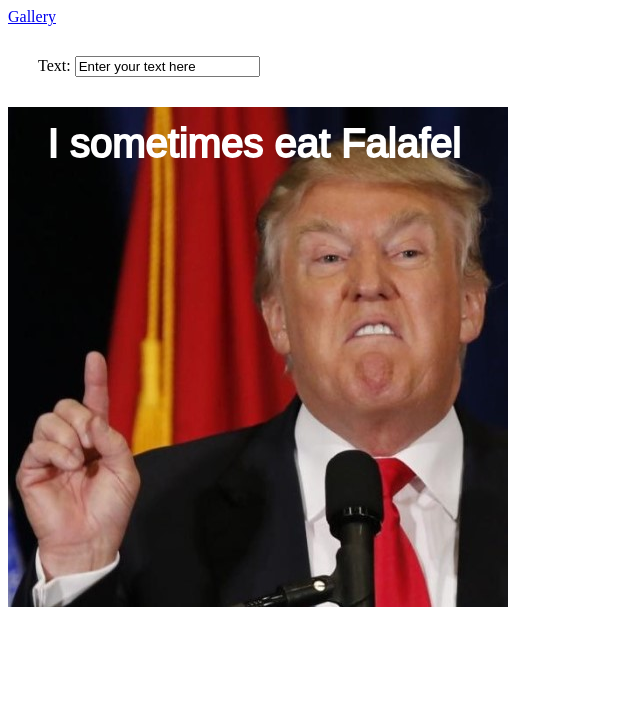
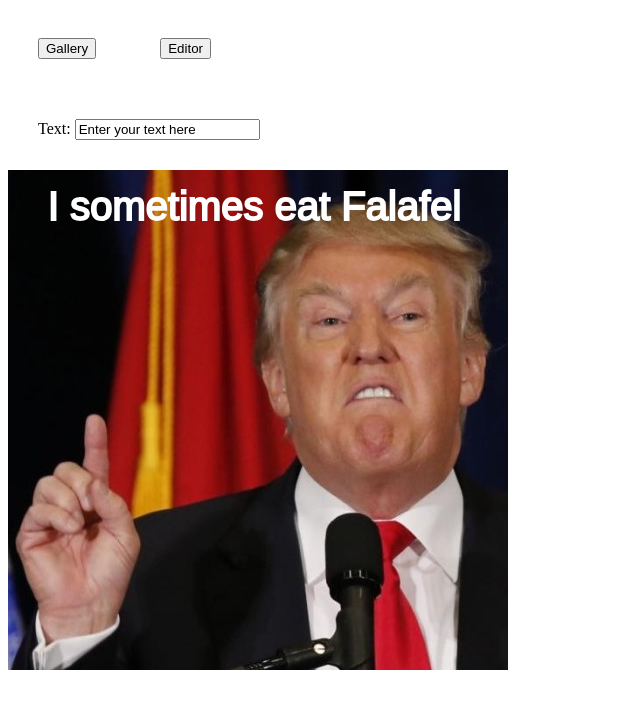
Before and after one commit to InbalPrital/MemeApp, a plain HTML site: page index.html in a window 1280 px wide. Shown: the whole page, without its empty margins (0-640 px from the left). Drawn offline with Linux system fonts and the light colour scheme.

Commit message:
my forth commit

```diff
--- a/css/main.css
+++ b/css/main.css
@@ -2,7 +2,7 @@
   background-color: rgb(186, 181, 181);
 }
 
-.editor {
+.user-settings {
   margin: 30px;
 }
 
@@ -13,3 +13,11 @@
 .go-to-editor {
   margin: 30px;
 }
+
+.gallery {
+  display: none;
+}
+
+.btn {
+  margin: 30px;
+}
--- a/index.html
+++ b/index.html
@@ -8,8 +8,11 @@
     <link rel="stylesheet" href="css/main.css" />
   </head>
   <body onload="init()">
-    <nav><a href="gallery.html">Gallery</a></nav>
+    <button class="gallery-btn btn" onclick="showGallery()">Gallery</button>
+    <button class="Editor-btn btn" onclick="showEditor()">Editor</button>
+    <section class="gallery"></section>
     <section class="editor">
+      <div class="user-settings">
         <label for="txt-input">Text:</label>
         <input
           type="text"
@@ -18,8 +21,9 @@
           value="Enter your text here"
           onchange="onNewInput(this.value)"
         />
+      </div>
+      <canvas class="my-meme" height="500" width="500"></canvas>
     </section>
-    <canvas class="my-meme" height="500" width="500"></canvas>
     <script src="js/memeController.js"></script>
     <script src="js/memeService.js"></script>
     <script src="js/galleryController.js"></script>
--- a/js/galleryController.js
+++ b/js/galleryController.js
@@ -1,4 +1,9 @@
-renderGallery()
+function showGallery() {
+  var elGallery = document.querySelector('.gallery')
+  elGallery.style.display = 'block'
+  var elEditor = document.querySelector('.editor')
+  elEditor.style.display = 'none'
+}
 
 function renderGallery() {
   // var images = getImages()
@@ -13,6 +18,6 @@ function renderGallery() {
 
 function onImgSelect(img) {
   setImage(img)
-  console.log('gMeme after', gMeme)
-  //   renderMeme()
+  renderMeme()
+  showEditor()
 }
--- a/js/memeController.js
+++ b/js/memeController.js
@@ -3,8 +3,7 @@ var gCtx
 
 function init() {
   renderMeme()
-  // renderGallery()
-  console.log('gMemefirst', gMeme)
+  renderGallery()
 }
 
 function renderMeme() {
@@ -34,3 +33,10 @@ function onNewInput(newTxt) {
   setLineTxt(newTxt)
   renderMeme()
 }
+
+function showEditor() {
+  var elEditor = document.querySelector('.editor')
+  elEditor.style.display = 'block'
+  var elGallery = document.querySelector('.gallery')
+  elGallery.style.display = 'none'
+}
--- a/js/memeService.js
+++ b/js/memeService.js
@@ -22,7 +22,6 @@ function getMeme() {
 
 function setLineTxt(newTxt) {
   gMeme.lines[0].txt = newTxt
-  console.log('gMeme', gMeme)
   return gMeme
 }
 
@@ -31,8 +30,6 @@ function getImages() {
 }
 
 function setImage(img) {
-  console.log('img', img.id)
   gMeme.selectedImgId = +img.id
-  console.log(gMeme)
   return gMeme
 }
```
Also changed, not shown: gallery.html (deleted, +0 -24 lines). Lines whose indentation alone changed are shown as unchanged.
